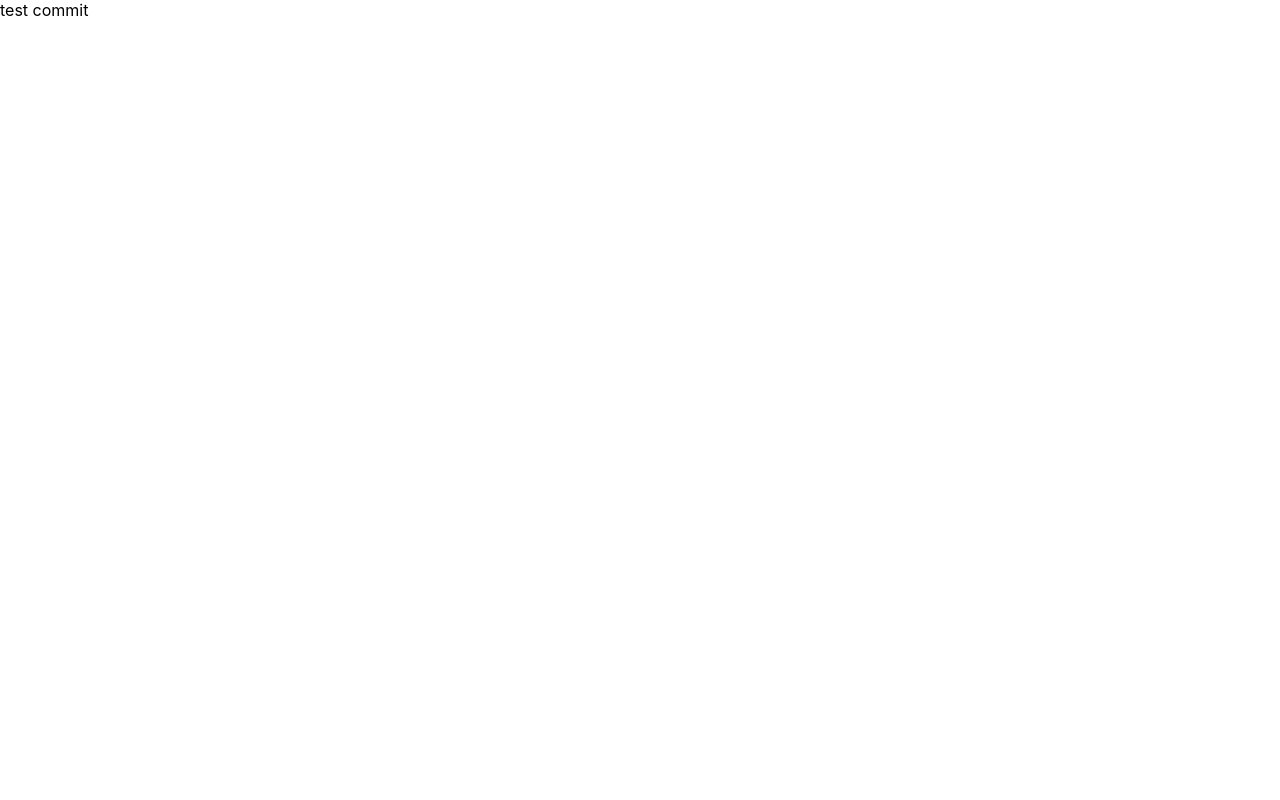
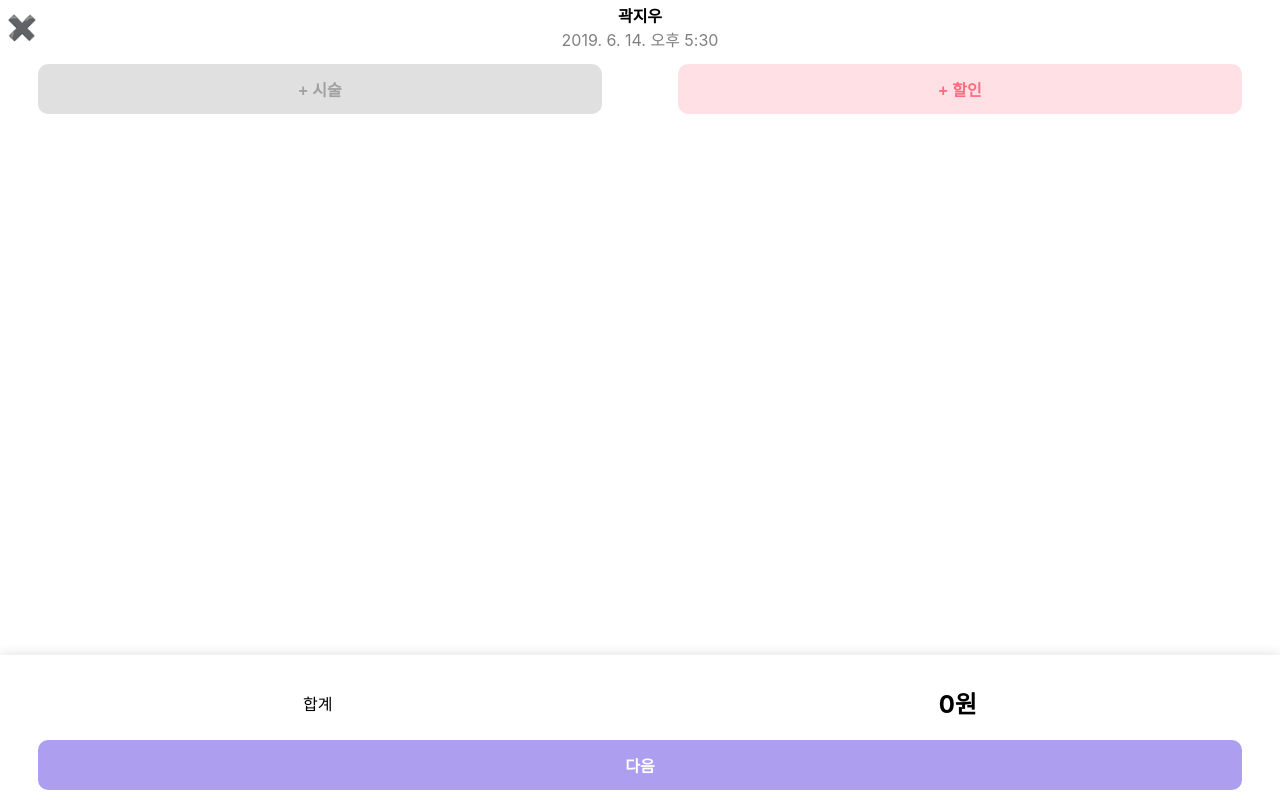
Before and after one commit to woongminKi/colavo-assignment, a React (Create React App) app: page /cart in a window 1280 px wide. Built offline with nearby package versions, Linux system fonts and the light colour scheme; no server answers.

Commit message:
feature: cart page

```diff
--- a/package.json
+++ b/package.json
@@ -10,9 +10,12 @@
     "@types/node": "^16.18.112",
     "@types/react": "^18.3.11",
     "@types/react-dom": "^18.3.0",
+    "axios": "^1.7.7",
     "react": "^18.3.1",
     "react-dom": "^18.3.1",
+    "react-router-dom": "^6.26.2",
     "react-scripts": "5.0.1",
+    "styled-components": "^6.1.13",
     "typescript": "^4.9.5",
     "web-vitals": "^2.1.4"
   },
--- a/src/App.css
+++ b/src/App.css
@@ -1,5 +1,6 @@
 .App {
   text-align: center;
+  margin-top: 12px;
 }
 
 .App-logo {
--- a/src/App.tsx
+++ b/src/App.tsx
@@ -1,7 +1,56 @@
 import './App.css';
+import { Routes, Route, useLocation } from 'react-router-dom';
+import styled, { keyframes } from 'styled-components';
+import Header from './components/Header/Header';
+import Cart from './components/Cart';
+import Discount from './components/Discount';
+import List from './components/List';
 
 function App() {
-  return <>test commit</>;
+  const handleCartPage = () => {
+    window.location.href = '/cart';
+  };
+  const location = useLocation();
+  return (
+    <div className='App'>
+      {location.pathname === '/' ? (
+        <Button onClick={handleCartPage}>결제 입력</Button>
+      ) : (
+        <AnimatedPage>
+          <Header />
+          <Routes>
+            <Route path='/cart' element={<Cart />} />
+            <Route path='/list' element={<List />} />
+            <Route path='/discount' element={<Discount />} />
+          </Routes>
+        </AnimatedPage>
+      )}
+    </div>
+  );
 }
 
+const slideUp = keyframes`
+  0% {
+    transform: translateY(100%);
+    opacity: 0;
+  }
+  100% {
+    transform: translateY(0);
+    opacity: 1;
+  }
+`;
+
+const AnimatedPage = styled.div`
+  animation: ${slideUp} 0.5s ease-out;
+`;
+
+const Button = styled.button`
+  width: 100px;
+  height: 50px;
+  border: none;
+  color: #fff;
+  background-color: #ae9ef0;
+  border-radius: 4px;
+`;
+
 export default App;
--- /dev/null
+++ b/src/components/Cart.tsx
@@ -0,0 +1,122 @@
+import React, { useEffect, useState } from 'react';
+import styled from 'styled-components';
+import axios from 'axios';
+
+export default function Cart() {
+  const [items, setItems] = useState([]);
+  const [discountItems, setDiscountItems] = useState([]);
+
+  const openItemList = () => {
+    window.location.href = '/list';
+  };
+  const openDiscountList = () => {
+    window.location.href = '/discount';
+  };
+
+  const getData = async () => {
+    try {
+      const { data } = await axios.get(
+        'https://us-central1-colavolab.cloudfunctions.net/requestAssignmentCalculatorData'
+      );
+      console.log('listData::', data);
+      setItems(data.items);
+      setDiscountItems(data.discounts);
+    } catch (error) {
+      console.log('error in fetch data::', error);
+    }
+  };
+  useEffect(() => {
+    getData();
+  }, []);
+  return (
+    <>
+      <CartWrapper>
+        <ContentWrapper>
+          <Button color='#E0E0E0' fontColor='#A0A0A0' onClick={openItemList}>
+            + 시술
+          </Button>
+          <Button
+            color='#FFE0E5'
+            fontColor='#FF6B81'
+            onClick={openDiscountList}
+          >
+            + 할인
+          </Button>
+        </ContentWrapper>
+
+        <div style={{ flex: 1 }}></div>
+
+        <BottomButtonWrapper>
+          <BottomText>
+            <div>합계</div>
+            <h2>0원</h2>
+          </BottomText>
+          <BottomButton>다음</BottomButton>
+        </BottomButtonWrapper>
+      </CartWrapper>
+    </>
+  );
+}
+
+const ContentWrapper = styled.div`
+  display: flex;
+  align-items: center;
+  justify-content: space-around;
+`;
+
+const CartWrapper = styled.div`
+  display: 'flex';
+  flexdirection: 'column';
+  justifycontent: 'space-between';
+  position: 'relative';
+  minheight: '100vh';
+`;
+
+const Button = styled.button<{ fontColor?: string }>`
+  display: flex;
+  align-items: center;
+  justify-content: center;
+  width: 44%;
+  height: 50px;
+  background-color: ${(props) => props.color || '#ae9ef0'};
+  color: ${(props) => props.fontColor || 'white'};
+  border: none;
+  cursor: pointer;
+  font-size: 16px;
+  font-weight: bold;
+  border-radius: 10px;
+`;
+
+const BottomButtonWrapper = styled.div`
+  position: fixed;
+  bottom: 0;
+  left: 0;
+  width: 100%;
+  background-color: white;
+  padding: 10px 0;
+  box-shadow: 0 -2px 10px rgba(0, 0, 0, 0.1);
+  display: flex;
+  flex-direction: column;
+  align-items: center;
+`;
+const BottomText = styled.div`
+  display: flex;
+  align-items: center;
+  justify-content: space-around;
+  width: 100%;
+`;
+const BottomButton = styled.button`
+  display: flex;
+  align-items: center;
+  justify-content: center;
+  width: 94%;
+  height: 50px;
+  margin: 0 auto;
+  background-color: #ae9ef0;
+  color: white;
+  border: none;
+  cursor: pointer;
+  font-size: 16px;
+  font-weight: bold;
+  border-radius: 10px;
+`;
--- /dev/null
+++ b/src/components/Discount.tsx
@@ -0,0 +1,5 @@
+import React from 'react';
+
+export default function Discount() {
+  return <div>Discount</div>;
+}
--- /dev/null
+++ b/src/components/Header/Header.tsx
@@ -0,0 +1,70 @@
+import { useLocation } from 'react-router-dom';
+import { useNavigate } from 'react-router-dom';
+import styled from 'styled-components';
+
+export default function Header() {
+  const navigate = useNavigate();
+  const location = useLocation();
+  const pagePath = location.pathname.split('/').slice(-1)[0];
+  console.log(pagePath);
+
+  const moveToHome = () => {
+    navigate('/');
+  };
+
+  return (
+    <HeaderWrapper>
+      <Button onClick={moveToHome}>✖️</Button>
+      {pagePath === 'cart' ? (
+        <>
+          <HeaderTextWrapper>
+            <HeaderText>곽지우</HeaderText>
+            <SubHeaderText>2019. 6. 14. 오후 5:30</SubHeaderText>
+          </HeaderTextWrapper>
+          <Button></Button>
+        </>
+      ) : pagePath === 'product' ? (
+        <>
+          <HeaderText>시술메뉴</HeaderText>
+          <Button>➕</Button>
+        </>
+      ) : (
+        <>
+          <HeaderText>할인</HeaderText>
+          <Button>➕</Button>
+        </>
+      )}
+    </HeaderWrapper>
+  );
+}
+
+const HeaderWrapper = styled.div`
+  width: 100%;
+  height: 30px;
+  display: flex;
+  justify-content: space-between;
+  align-items: center;
+  text-align: center;
+  margin-bottom: 22px;
+`;
+const HeaderTextWrapper = styled.div`
+  display: flex;
+  flex-direction: column;
+  align-items: center;
+  justify-content: center;
+`;
+const HeaderText = styled.div`
+  font-weight: bold;
+`;
+const SubHeaderText = styled.div`
+  color: gray;
+`;
+
+const Button = styled.button`
+  width: 40px;
+  height: 100%;
+  border: 1px solid white;
+  background-color: white;
+  color: gray;
+  font-size: x-large;
+`;
--- /dev/null
+++ b/src/components/List.tsx
@@ -0,0 +1,5 @@
+import React from 'react';
+
+export default function List() {
+  return <div>List</div>;
+}
--- a/src/index.tsx
+++ b/src/index.tsx
@@ -3,14 +3,15 @@ import ReactDOM from 'react-dom/client';
 import './index.css';
 import App from './App';
 import reportWebVitals from './reportWebVitals';
+import { BrowserRouter } from 'react-router-dom';
 
 const root = ReactDOM.createRoot(
   document.getElementById('root') as HTMLElement
 );
 root.render(
-  <React.StrictMode>
+  <BrowserRouter>
     <App />
-  </React.StrictMode>
+  </BrowserRouter>
 );
 
 // If you want to start measuring performance in your app, pass a function
```
Also changed, not shown: 1 other file (tests, documents, lock files or other folders).
